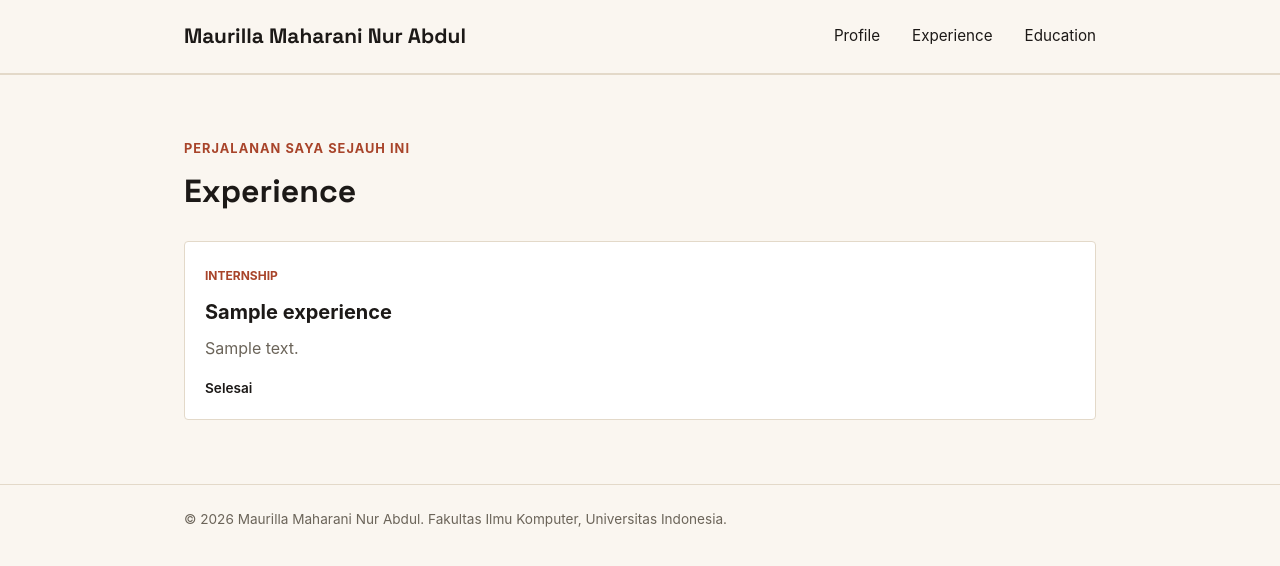
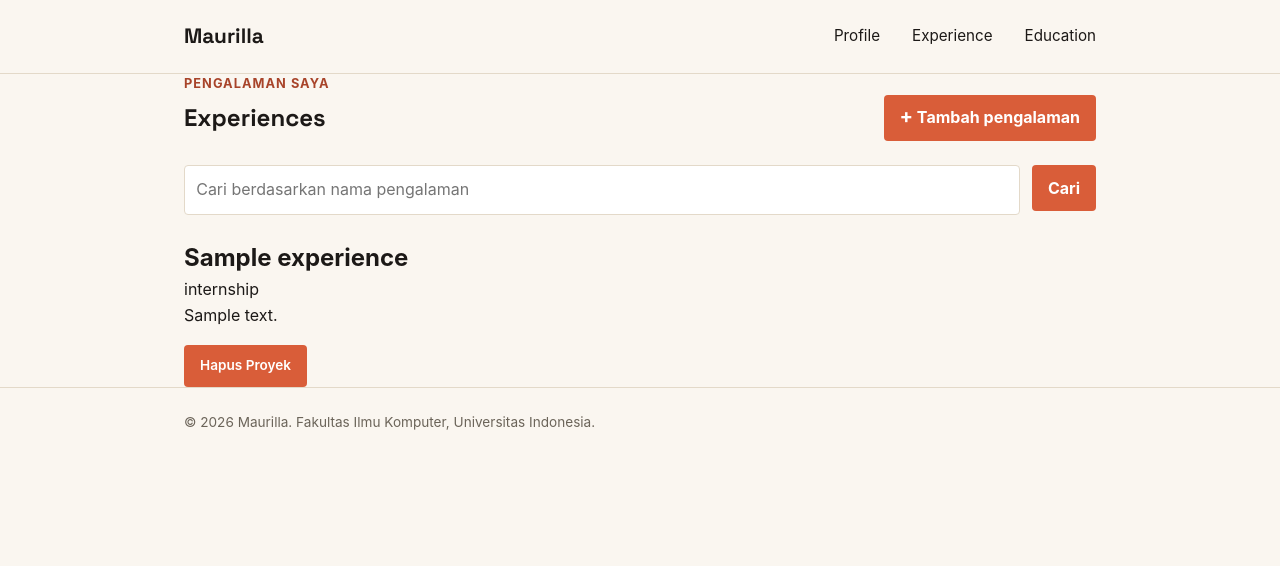
Before and after one commit to 4eigner/myrepository, a Django app: page /experience/ in a window 1280 px wide. Shown: the top 566 px of the page. Run offline with Django 5.2, Linux system fonts and the light colour scheme; tables that the repository leaves empty hold one stand-in row (values such as "Sample post").

Commit message:
feat: adding add_experience function and refactoring experience page

```diff
--- a/main/urls.py
+++ b/main/urls.py
@@ -1,6 +1,6 @@
 from django.urls import path
 
-from main.views import show_main, show_experience, show_education, create_experience
+from main.views import show_main, show_experience, show_education, create_experience, get_experiences_json, delete_experience
 
 app_name = "main"
 
@@ -9,4 +9,6 @@ urlpatterns = [
     path("experience/", show_experience, name="show_experience"),
     path("education/", show_education, name="show_education"),
     path("experience/add/", create_experience, name="create_experience"),
+    path("api/experiences/", get_experiences_json, name="get_experiences_json"),
+    path("projects/<uuid:experience_id>/delete/",delete_experience,name="delete_experience"),
 ]
--- a/main/views.py
+++ b/main/views.py
@@ -22,9 +22,19 @@ def show_main(request):
 
 
 def show_experience(request):
+    json_response = get_experiences_json(request)
+
+    experiences = serializers.deserialize(
+        "json",
+        json_response.content.decode("utf-8"),
+    )
+    experiences = [experience.object for experience in experiences]
+    title_query = request.GET.get("title", "").strip()
+
     context = {
-        "name": "Maurilla Maharani Nur Abdul",
-        "experience_list": Experience.objects.all(),
+        "name": "Maurilla",
+        "experience_list": experiences,
+        "title_query": title_query,
     }
     return render(request, "experience.html", context)
 
@@ -48,3 +58,23 @@ def create_experience(request):
         "form": form,
     }
     return render(request, "experiences_form.html", context)
+
+def delete_experience(request, experience_id):
+    experience = get_object_or_404(Experience, pk=experience_id)
+
+    if request.method == "POST":
+        experience.delete()
+        messages.success(request, "Pengalaman berhasil dihapus!")
+        return redirect("main:show_experience")
+
+    return redirect("main:show_experience")
+
+def get_experiences_json(request):
+    title_query = request.GET.get("title", "").strip()
+    experiences = Experience.objects.all()
+
+    if title_query:
+        experiences = experiences.filter(title__icontains=title_query)
+
+    experiences_json = serializers.serialize("json", experiences)
+    return HttpResponse(experiences_json, content_type="application/json")
--- a/static/css/style.css
+++ b/static/css/style.css
@@ -276,58 +276,210 @@ h1, .brand {
 
 /* Experience Section ------------------------------------------*/
 
-.experience-section {
-    padding: 4rem 0;
-    border-top: 1px solid var(--line);
-}
-
-.section-kicker {
-    color: var(--accent-dark);
-    font-size: 0.8rem;
-    font-weight: 700;
-    letter-spacing: 0.08em;
-    text-transform: uppercase;
-}
-
-.experience-section h1 {
-    margin: 0.4rem 0 1.5rem;
-    font-size: 2rem;
+.experience-header {
+    width: 100%;
+    display: flex;
+    justify-content: space-between;
+    align-items: center;
+    gap: 1rem;
+    margin-bottom: 1.5rem;
 }
 
 .experience-grid {
-    display: grid;
-    grid-template-columns: repeat(auto-fit, minmax(240px, 1fr));
-    gap: 1rem;
+    grid-template-columns: repeat(2, minmax(0, 1fr));
 }
 
-.experience-card {
-    padding: 1.25rem;
-    background-color: #fff;
-    border: 1px solid var(--line);
+.experience-grid .experience-card {
+    display: flex;
+    flex-direction: column;
+}
+
+.experience-image {
+    display: block;
+    width: 100%;
+    height: auto;
+    border: 1px solid black;
     border-radius: var(--radius);
 }
 
-.experience-category {
-    color: var(--accent-dark);
-    font-size: 0.75rem;
-    font-weight: 700;
-    text-transform: uppercase;
+.experience-header h1 {
+    margin-bottom: 0;
 }
 
-.experience-card h2 {
-    margin: 0.5rem 0;
-    font-size: 1.25rem;
+.experience-add-button {
+    display: inline-flex;
+    align-items: center;
+    gap: 0.45rem;
 }
 
-.experience-description,
-.empty-state {
-    color: var(--text-muted);
+.experience-add-button span {
+    font-size: 1.25rem;
+    line-height: 1;
 }
 
-.experience-status {
+.experience-search {
+    display: flex;
+    gap: 0.75rem;
+    margin-bottom: 1.5rem;
+}
+
+.experience-search__input {
+    width: 100%;
+    min-width: 0;
+    padding: 0.7rem;
+    border: 1px solid var(--line);
+    border-radius: var(--radius);
+    background: #fff;
+    color: var(--ink);
+    font: inherit;
+}
+
+.experience-search__input:focus {
+    outline: 2px solid var(--accent);
+    border-color: var(--accent);
+}
+
+.experience-actions {
+    display: flex;
+    align-items: center;
+    flex-wrap: wrap;
+    gap: 20px;
     margin-top: 1rem;
+}
+
+.experience-actions .button {
     font-size: 0.85rem;
     font-weight: 600;
+}
+
+.experience-card-actions {
+    display: flex;
+    flex-direction: column;
+    margin-top: auto;
+}
+
+.hide {
+    display: none !important;
+}
+
+.experience-actions .experience-status {
+    margin-top: 0;
+}
+
+.experience-delete-modal {
+    display: none;
+    position: fixed;
+    inset: 0;
+    width: 100%;
+    height: 100%;
+    max-width: none;
+    max-height: none;
+    margin: 0;
+    padding: 1rem;
+    border: 0;
+    background: transparent;
+    z-index: 10;
+    align-items: center;
+    justify-content: center;
+}
+
+.experience-delete-modal:popover-open {
+    display: flex;
+}
+
+.experience-delete-modal__backdrop {
+    position: absolute;
+    inset: 0;
+    width: 100%;
+    height: 100%;
+    border: 0;
+    padding: 0;
+    background: rgba(28, 25, 23, 0.58);
+    cursor: default;
+}
+
+.experience-delete-modal__content {
+    position: relative;
+    z-index: 1;
+    width: min(100%, 480px);
+    padding: 1.5rem;
+    background: var(--paper);
+    border: 1px solid var(--line);
+    border-radius: var(--radius);
+    box-shadow: 0 1rem 3rem rgba(28, 25, 23, 0.22);
+}
+
+.experience-delete-modal__content h2 {
+    margin: 0 0 0.75rem;
+    font-family:
+        "Space Grotesk",
+        -apple-system,
+        sans-serif;
+    font-size: 1.5rem;
+}
+
+.experience-delete-modal__close {
+    position: absolute;
+    top: 1rem;
+    right: 1rem;
+    border: 0;
+    padding: 0;
+    background: transparent;
+    color: var(--text-muted);
+    font-size: 1.8rem;
+    line-height: 1;
+    cursor: pointer;
+}
+
+.experience-delete-modal__actions {
+    display: flex;
+    justify-content: flex-end;
+    gap: 0.75rem;
+    margin-top: 1.5rem;
+}
+
+.button-danger {
+    background: #b42318;
+}
+
+@media (max-width: 600px) {
+    .experience-header {
+        align-items: flex-start;
+        flex-direction: column;
+    }
+
+    .experience-add-button {
+        width: 100%;
+        justify-content: center;
+    }
+
+    .experience-search {
+        flex-direction: column;
+    }
+
+    .experience-search .button {
+        width: 100%;
+    }
+
+    .experience-delete-modal {
+        align-items: flex-end;
+        padding: 0;
+    }
+
+    .experience-delete-modal__content {
+        width: 100%;
+        padding: 1.25rem;
+        border-radius: var(--radius) var(--radius) 0 0;
+    }
+
+    .experience-delete-modal__actions {
+        flex-direction: column-reverse;
+    }
+
+    .experience-delete-modal__actions .button {
+        width: 100%;
+        text-align: center;
+    }
 }
 
 /* Education Section ------------------------------------------*/
--- a/templates/base.html
+++ b/templates/base.html
@@ -8,7 +8,7 @@
     <link rel="preconnect" href="https://fonts.googleapis.com">
     <link rel="preconnect" href="https://fonts.gstatic.com" crossorigin>
     <link href="https://fonts.googleapis.com/css2?family=Space+Grotesk:wght@500;700&display=swap" rel="stylesheet">
-    <link rel="stylesheet" href="{% static 'css/style.css' %}?v=2">
+    <link rel="stylesheet" href="{% static 'css/style.css' %}?v=3">
 </head>
 <body>
     <header class="site-header">
--- /dev/null
+++ b/templates/components/experience_delete_modal.html
@@ -0,0 +1,43 @@
+<p class="experience-status">
+    <button type="button"
+            class="button button-danger"
+            popovertarget="delete-experience-{{ experience.id }}"
+            aria-label="Hapus {{ experience.title }}"
+            title="Hapus proyek">
+        Hapus Proyek
+    </button>
+</p>
+<div id="delete-experience-{{ experience.id }}"
+     class="experience-delete-modal"
+     popover="auto"
+     role="dialog"
+     aria-modal="true"
+     aria-labelledby="delete-experience-title-{{ experience.id }}">
+    <button type="button"
+            class="experience-delete-modal__backdrop"
+            popovertarget="delete-experience-{{ experience.id }}"
+            popovertargetaction="hide"
+            aria-label="Tutup konfirmasi hapus"></button>
+    <div class="experience-delete-modal__content">
+        <button type="button"
+                class="experience-delete-modal__close"
+                popovertarget="delete-experience-{{ experience.id }}"
+                popovertargetaction="hide"
+                aria-label="Tutup konfirmasi hapus">×</button>
+        <h2 id="delete-experience-title-{{ experience.id }}">Hapus Projek?</h2>
+        <p>
+            Apakah Anda yakin ingin menghapus
+            <strong>{{ experience.title }}</strong>?
+        </p>
+        <div class="experience-delete-modal__actions">
+            <button type="button"
+                    class="button button-secondary"
+                    popovertarget="delete-experience-{{ experience.id }}"
+                    popovertargetaction="hide">Batal</button>
+            <form method="post" action="{% url 'main:delete_experience' experience.id %}">
+                {% csrf_token %}
+                <button type="submit" class="button button-danger">Ya, Hapus</button>
+            </form>
+        </div>
+    </div>
+</div>
--- a/templates/education.html
+++ b/templates/education.html
@@ -1,4 +1,7 @@
 {% extends 'base.html' %}
+{% block meta %}
+    <title>Education - {{ name }}</title>
+{% endblock meta %}
 {% block content %}
     <main>
         <section class="education-section" id="education">
--- a/templates/experience.html
+++ b/templates/experience.html
@@ -1,32 +1,57 @@
-{% extends 'base.html' %}
+{% extends "base.html" %}
+{% block meta %}
+    <title>Experiences - {{ name }}</title>
+{% endblock meta %}
 {% block content %}
     <main>
         <section class="experience-section" id="experience">
             <div class="container">
-                <p class="section-kicker">Perjalanan saya sejauh ini</p>
-                <h1>Experience</h1>
-
-                <div class="experience-grid">
+                <p class="section-kicker">Pengalaman saya</p>
+                <div class="experience-header">
+                    <h1>Experiences</h1>
+                    <a href="{% url 'main:create_experience' %}"
+                       class="button experience-add-button">
+                        <span aria-hidden="true">+</span>
+                        Tambah pengalaman
+                    </a>
+                </div>
+                <form method="get"
+                      action="{% url 'main:show_experience' %}"
+                      class="experience-search">
+                    <input type="search"
+                           name="title"
+                           value="{{ title_query }}"
+                           placeholder="Cari berdasarkan nama pengalaman"
+                           class="experience-search__input"
+                           aria-label="Cari berdasarkan nama pengalaman">
+                    <button type="submit" class="button">Cari</button>
+                </form>
+                <div class="experience-grid experience-grid">
                     {% for experience in experience_list %}
                         <article class="experience-card">
-                            <span class="experience-category">
-                                {{ experience.get_category_display }}
-                            </span>
+                            {% if experience.experience_image_url %}
+                                <img src="{{ experience.experience_image_url }}"
+                                     alt="Gambar {{ experience.title }}"
+                                     class="experience-image">
+                            {% endif %}
                             <h2>{{ experience.title }}</h2>
-                            <p class="experience-description">
-                                {{ experience.description }}
-                            </p>
-
-                            {% if experience.is_ongoing %}
-                                <p class="experience-status">Sedang berlangsung</p>
-                            {% else %}
-                                <p class="experience-status">Selesai</p>
-                            {% endif %}
+                            <span class="experience-category">{{ experience.category }}</span>
+                            <p class="experience-description">{{ experience.description }}</p>
+                            <div class="experience-card-actions">
+                                <div class="experience-actions">
+                                    {% if experience.experience_url %}
+                                        <a href="{{ experience.experience_url }}" class="button">Lihat Experience</a>
+                                    {% endif %}
+                                    {% include "components/experience_delete_modal.html" with experience=experience %}
+                                </div>
+                            </div>
                         </article>
                     {% empty %}
-                        <p class="empty-state">
-                            Belum ada pengalaman yang ditambahkan.
-                        </p>
+                        {% if title_query %}
+                            <p class="empty-state">Tidak ada pengalaman dengan nama tersebut.</p>
+                        {% else %}
+                            <p class="empty-state">Belum ada pengalaman yang ditambahkan.</p>
+                        {% endif %}
                     {% endfor %}
                 </div>
             </div>
```
Also changed, not shown: main/forms.py (+42 -1 lines).
